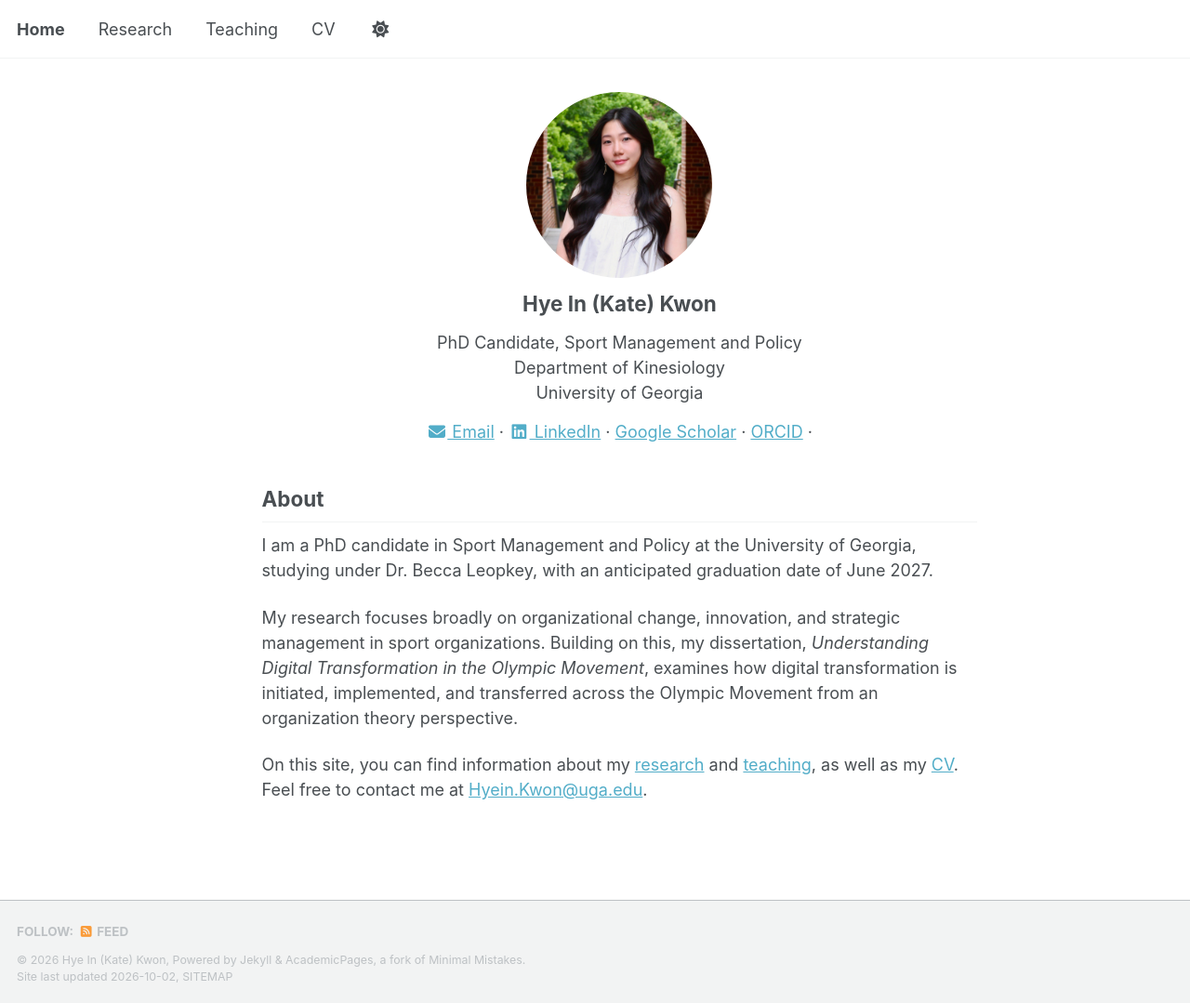
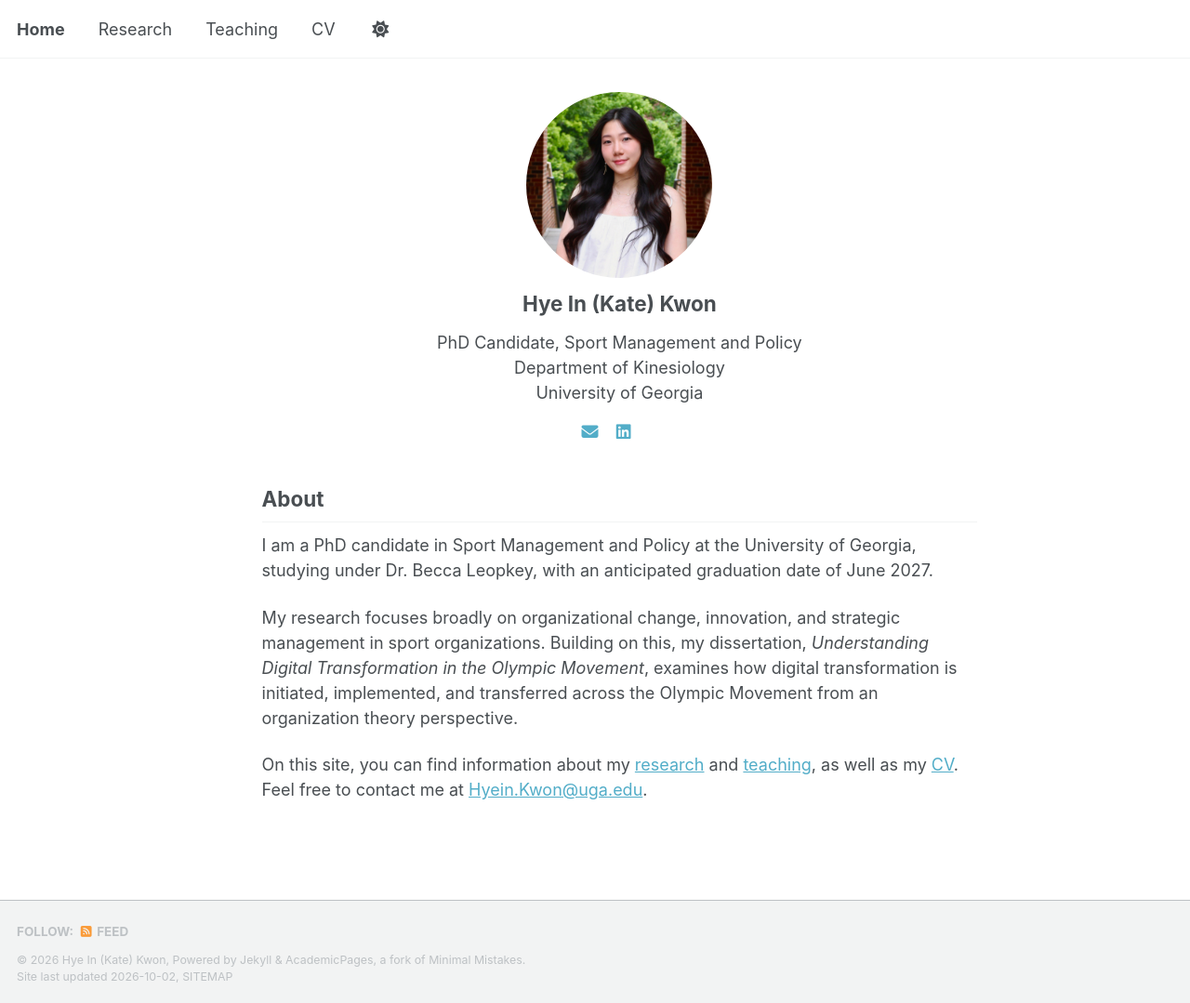
Before and after one commit to katehyeinkwon/katehyeinkwon.github.io, a Jekyll site: the page built from _pages/about.md, in a window 1280 px wide and 1079 px high. Shown: the whole window at 93% size. Built offline with Jekyll 4.4.1, drawn with Linux system fonts in a browser that asks for light colours; a style sheet for code colours, icons or effects is not loaded.

Commit message:
Update about.md

```diff
--- a/_pages/about.md
+++ b/_pages/about.md
@@ -11,10 +11,10 @@ redirect_from:
   <h2 style="margin-top: 0.6em; margin-bottom: 0.2em; border-bottom: none;">Hye In (Kate) Kwon</h2>
   <p style="margin: 0;">PhD Candidate, Sport Management and Policy<br>Department of Kinesiology<br>University of Georgia</p>
 <p style="margin-top: 0.8em;">
-    <a href="mailto:Hyein.Kwon@uga.edu"><i class="fas fa-fw fa-envelope"></i> Email</a> ·
-    <a href="https://www.linkedin.com/in/katehyeinkwon"><i class="fab fa-fw fa-linkedin"></i> LinkedIn</a> ·
-    <a href="https://scholar.google.com/citations?user=1r0qQzsAAAAJ&hl=en"><i class="ai ai-fw ai-google-scholar"></i> Google Scholar</a> ·
-    <a href="https://orcid.org/0009-0009-7150-5050"><i class="ai ai-fw ai-orcid"></i> ORCID</a> ·
+    <a href="mailto:Hyein.Kwon@uga.edu" title="Email" style="margin: 0 0.4em;"><i class="fas fa-envelope"></i></a>
+    <a href="https://www.linkedin.com/in/katehyeinkwon" title="LinkedIn" style="margin: 0 0.4em;"><i class="fab fa-linkedin"></i></a>
+    <a href="https://scholar.google.com/citations?user=1r0qQzsAAAAJ&hl=en" title="Google Scholar" style="margin: 0 0.4em;"><i class="ai ai-google-scholar"></i></a>
+    <a href="https://orcid.org/0009-0009-7150-5050" title="ORCID" style="margin: 0 0.4em;"><i class="ai ai-orcid"></i></a>
   </p>
 </div>
 
```
